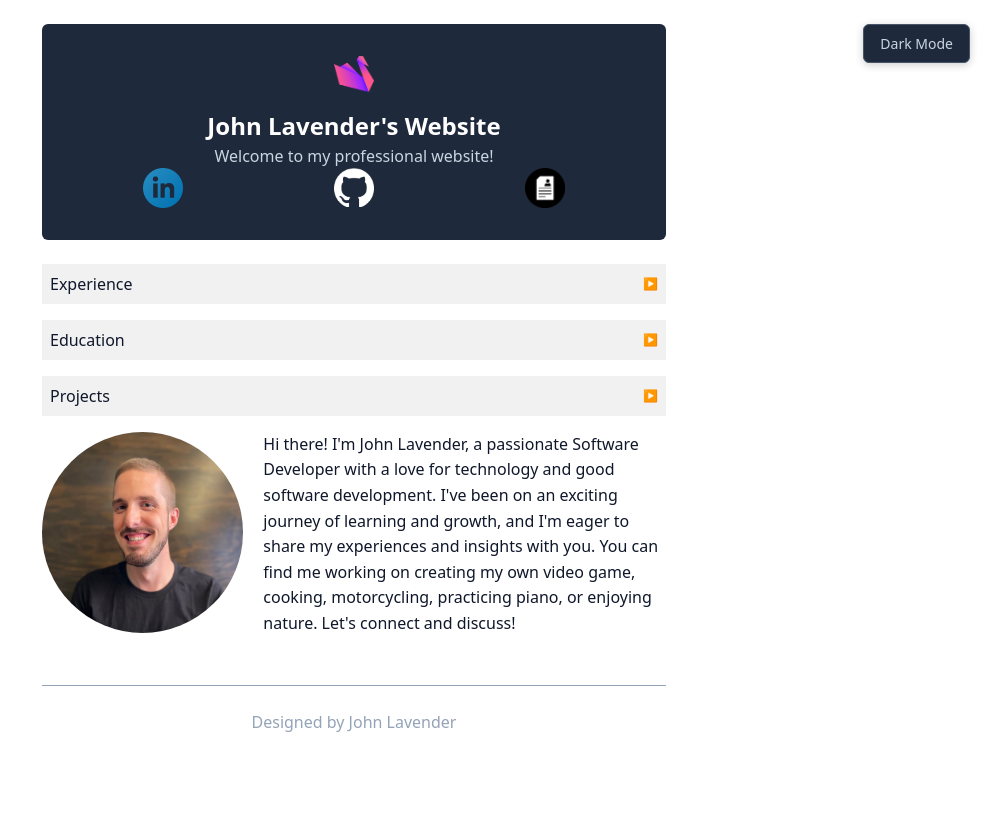
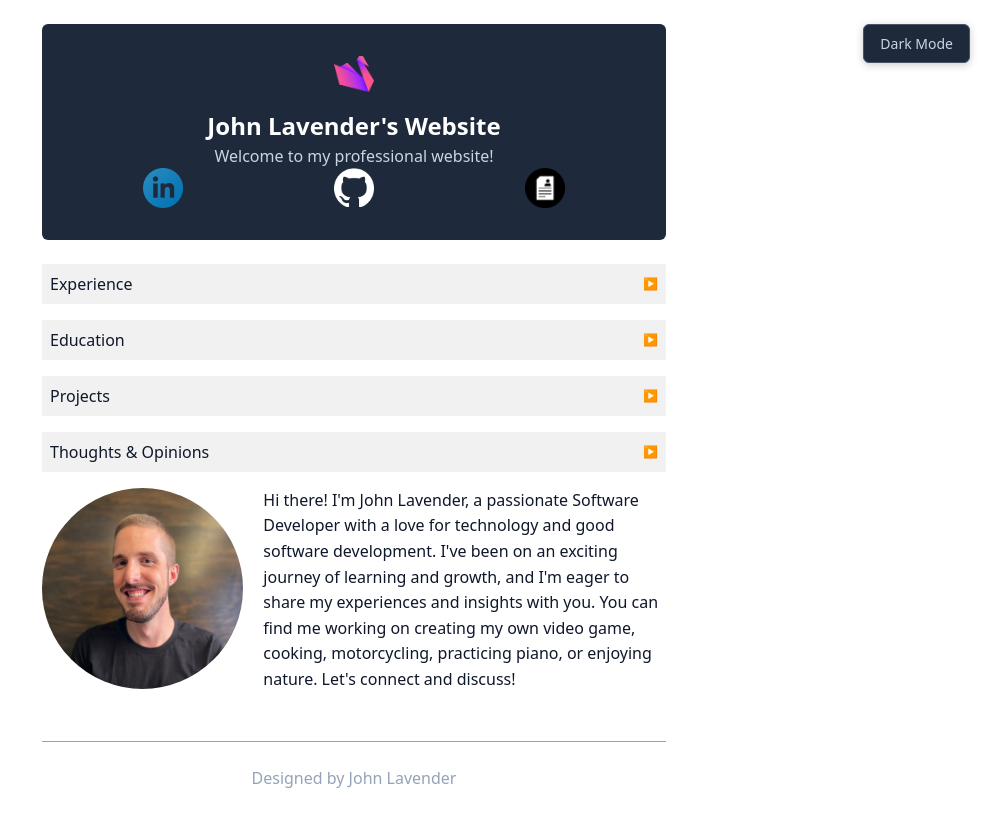
Before and after one commit to JohnLavender474/my-blog, a Next.js app: page / in a window 1280 px wide. Shown: the whole page, without its empty margins (286-1280 px from the left). Built offline with nearby package versions, Linux system fonts and the light colour scheme.

Commit message:
Create new section for posts titled 'Thoughts & Opinions'

```diff
--- a/app/page.tsx
+++ b/app/page.tsx
@@ -18,7 +18,7 @@ const getPreviewsFor = (section: string, mappedPostMetadata: Map<string, PostMet
 
 const HomePage = () => {
   const mappedPostMetadata = getMappedPostMetadata();
-  const sections = ["Experience", "Education", "Projects"];
+  const sections = ["Experience", "Education", "Projects", "Thoughts & Opinions"];
   return (
     <div>
       {
--- a/posts/building-a-game-level-with-Claude.md
+++ b/posts/building-a-game-level-with-Claude.md
@@ -1,5 +1,5 @@
 ---
-section: "Experience"
+section: "Projects"
 title: "The Implicit Wall: Attempting to Work With AI in Game Level Design"
 date: 2026-06-11
 meta:
--- a/posts/the-faustian-bargain-of-ai-coding.md
+++ b/posts/the-faustian-bargain-of-ai-coding.md
@@ -1,5 +1,5 @@
 ---
-section: "Experience"
+section: "Thoughts & Opinions"
 title: "The Faustian Bargain of AI-Assisted Coding"
 date: 2026-03-18
 meta:
--- a/posts/you-can't-graft-judgement.md
+++ b/posts/you-can't-graft-judgement.md
@@ -1,5 +1,5 @@
 ---
-section: "Experience"
+section: "Thoughts & Opinions"
 title: "You Can't Graft Judgement"
 date: 2026-06-07
 meta:
```
